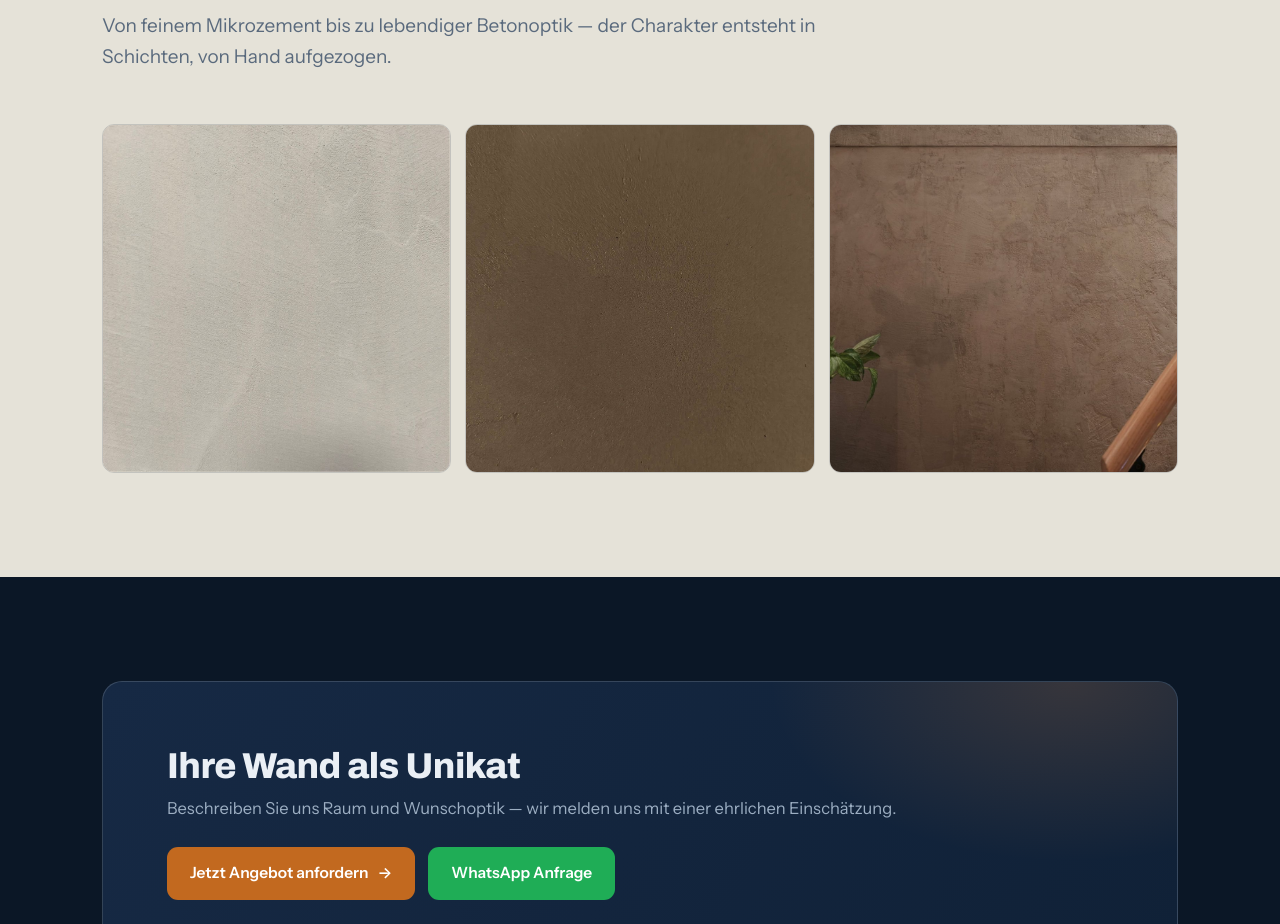
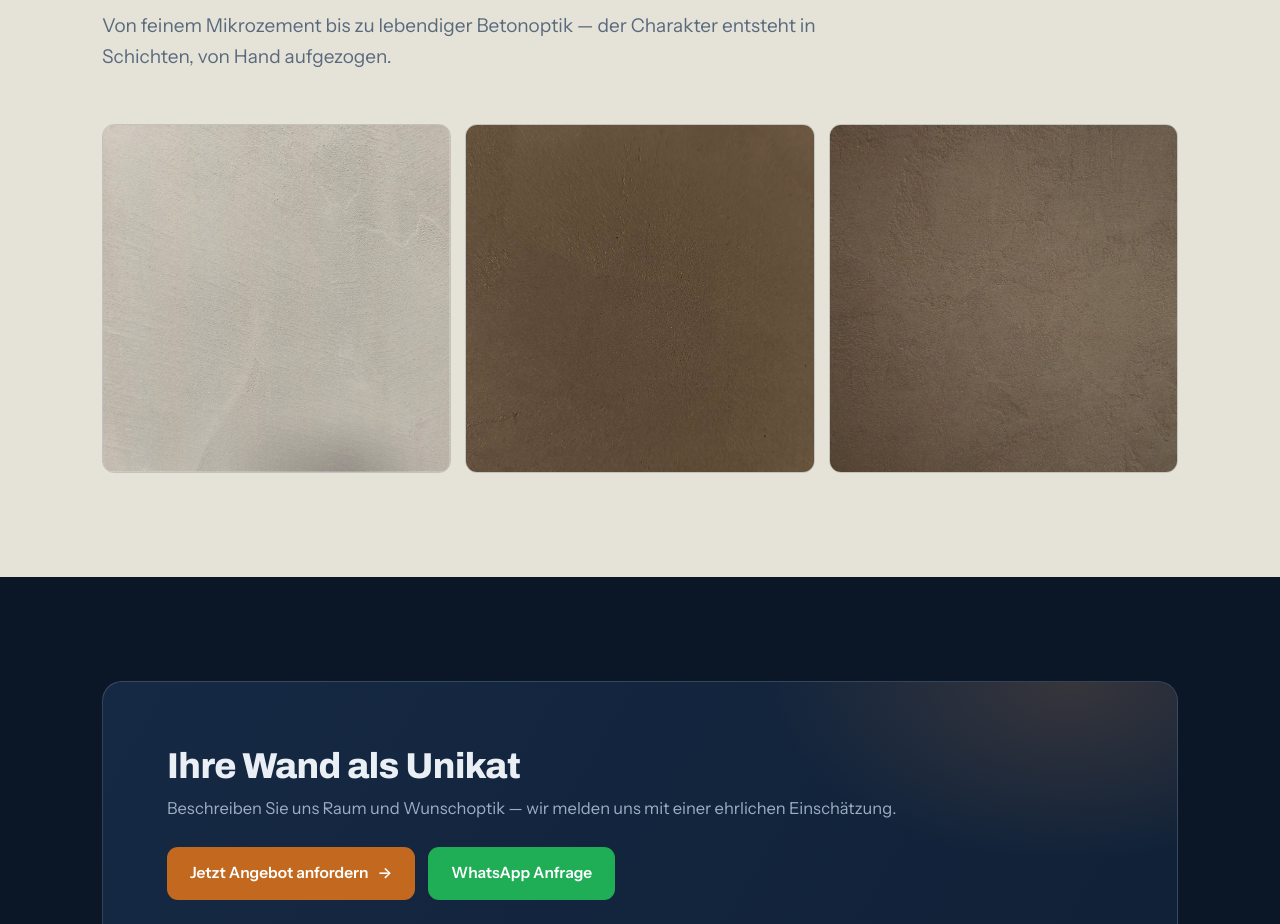
Before and after one commit to frobelmontageundmetall-source/handwerkfrobel-website, a plain HTML site: page designwand.html in a window 1280 px wide. Shown: the part 1326-2250 px from the top of the page. Drawn offline with Linux system fonts and the light colour scheme.

Commit message:
Add files via upload

```diff
--- a/designwand.html
+++ b/designwand.html
@@ -86,7 +86,7 @@
     <div class="gallery">
       <img src="img/dw-1.jpg" alt="Detailaufnahme einer fein gespachtelten Wandoberfläche" loading="lazy">
       <img src="img/dw-2.jpg" alt="Wandfläche in Spachteltechnik" loading="lazy">
-      <img src="img/dw-3.jpg" alt="Wand in Betonoptik mit Spachtelstruktur" loading="lazy">
+      <img src="img/dw-4.jpg" alt="Wandfläche in Betonoptik, Nahaufnahme der Spachtelstruktur" loading="lazy">
     </div>
   </div>
 </section>
```
